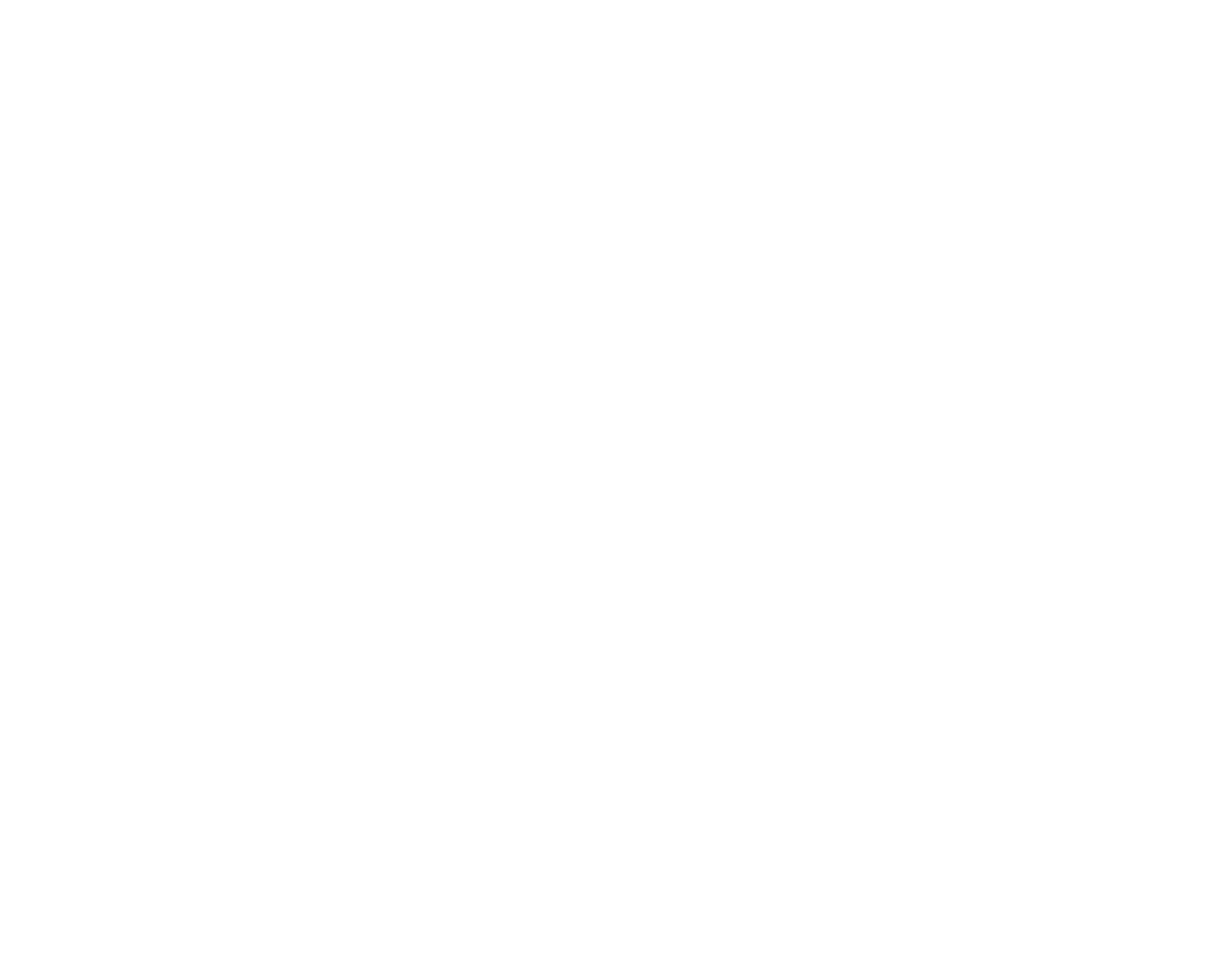
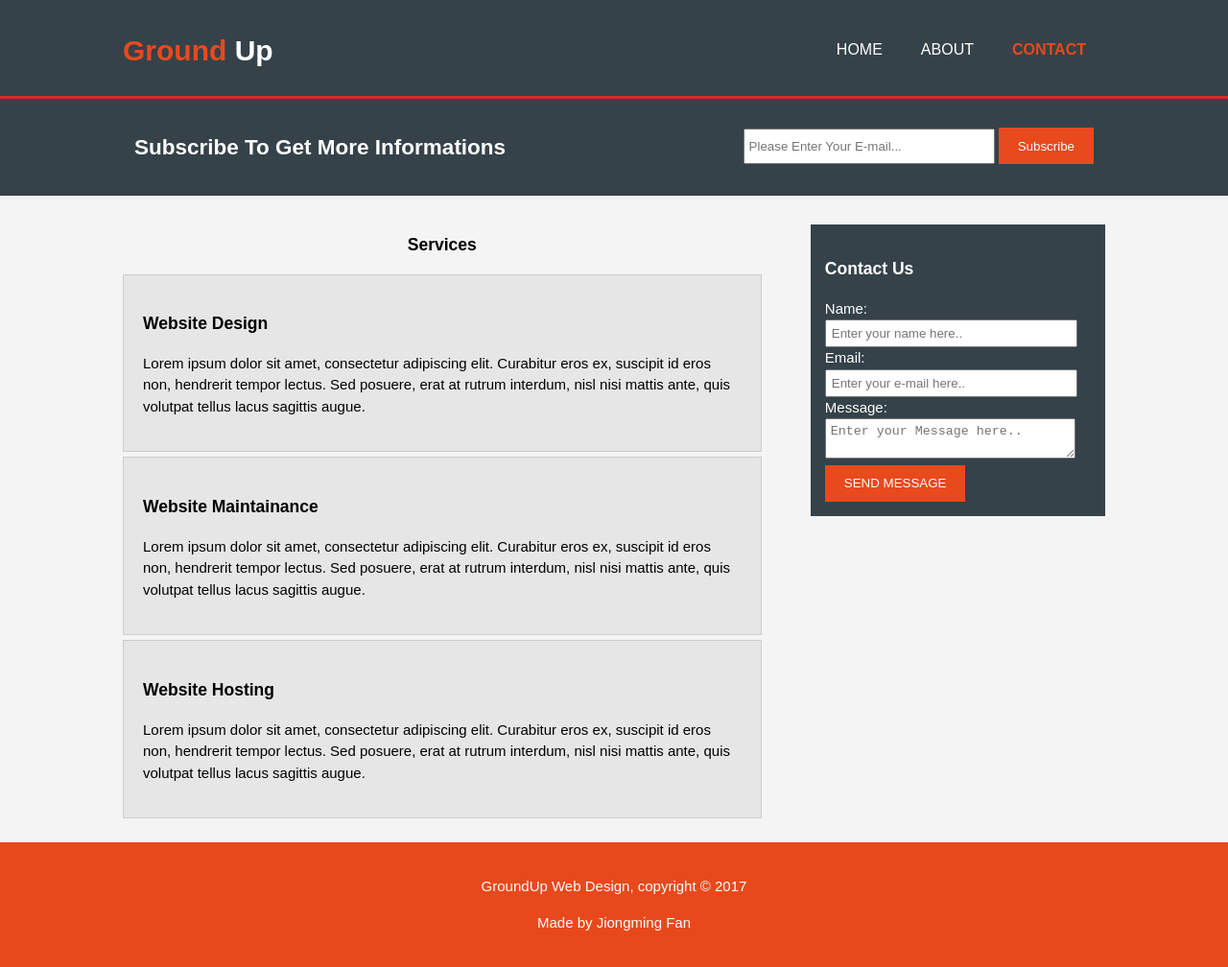
Before and after one commit to FanFanFantastic/GroundUpWebsites, a plain HTML site: page contact.html in a window 1280 px wide. Shown: the whole page at 96% size. Before the commit the page ends 800 px from the top, so only its background shows below. Drawn offline with Linux system fonts and the light colour scheme.

Commit message:
added contact functionalities

```diff
--- a/CSS/style.css
+++ b/CSS/style.css
@@ -195,5 +195,26 @@ footer
 {
     float: right;
     width: 30%;
-    margin-top: 10px;
+    margin-top: 20px;
 }
+
+
+/*Contact Page*/
+#services li
+{
+    padding:20px;
+    border: 1px solid #cccccc;
+    background: #e6e6e6;
+    margin-bottom: 5px;
+}
+
+#main-col h1
+{
+    text-align: center;
+}
+
+#sidebar .contact textarea, #sidebar .contact input
+{
+    width: 90%;
+    padding: 5px;
+}
--- a/contact.html
+++ b/contact.html
@@ -0,0 +1,103 @@
+<!DOCTYPE HTML>
+
+<html>
+
+    <head>
+        <meta charset="utf-8">
+        <meta name="viewport" content="width=device-width">
+        <meta name="author" content="Jiongming Fan">
+        <meta name="description" type="My Example website from 0 to finish with HTML5 and CSS">
+        <meta name="keywords" type="Jiongming Fan,HTML5 Example, FanFan_Fantastic, Groundup application">
+        <title>Fast Web Design|Contact</title>
+        <link rel="stylesheet" href="CSS/style.css">
+        <script type="text/javascript" src="js/global.js"></script>
+
+    </head>
+
+    <body>
+        <header>
+            <div class="container">
+                <div id="branding">
+                    <h1><span class="highlight">Ground </span>Up</h1>
+                </div>
+
+                <nav>
+                    <ul>
+                        <li> <a href="index.html">Home</a></li>
+                        <li> <a href="about.html">About</a></li>
+                        <li class="current"> <a href="contact.html">Contact</a></li>
+                    </ul>
+                </nav>
+            </div>
+        </header>
+
+
+
+        <section id="newsletter">
+            <div class="container">
+                <h1>Subscribe To Get More Informations</h1>
+                <form>
+                    <input type="email" placeholder="Please Enter Your E-mail...">
+                    <button type="submit" class="button_1">Subscribe</button>
+                </form>
+            </div>
+        </section>
+
+        <section id="main">
+            <div class="container">
+                <article id="main-col">
+                    <h1 class="page-title">Services</h1>
+                    <ul id="services">
+                        <li><h3>Website Design</h3>
+                            <p>
+                             Lorem ipsum dolor sit amet, consectetur adipiscing elit. Curabitur eros ex, suscipit id eros non, hendrerit tempor lectus. Sed posuere, erat at rutrum interdum, nisl nisi mattis ante, quis volutpat tellus lacus sagittis augue.
+                            </p>
+                        </li>
+                        <li><h3>Website Maintainance</h3>
+                            <p>
+                             Lorem ipsum dolor sit amet, consectetur adipiscing elit. Curabitur eros ex, suscipit id eros non, hendrerit tempor lectus. Sed posuere, erat at rutrum interdum, nisl nisi mattis ante, quis volutpat tellus lacus sagittis augue.
+                            </p>
+                        </li>
+                        <li><h3>Website Hosting</h3>
+                            <p>
+                             Lorem ipsum dolor sit amet, consectetur adipiscing elit. Curabitur eros ex, suscipit id eros non, hendrerit tempor lectus. Sed posuere, erat at rutrum interdum, nisl nisi mattis ante, quis volutpat tellus lacus sagittis augue.
+                            </p>
+                        </li>
+
+                    </ul>
+
+                </article>
+                <aside id="sidebar">
+                    <div class="dark">
+                        <h3>Contact Us</h3>
+                        <form class="contact">
+                            <label>Name:</label>
+                            <br>
+                            <input placeholder="Enter your name here.." type="text">
+                            <br>
+                            <label>Email:</label>
+                            <br>
+                            <input placeholder="Enter your e-mail here.." type="email">
+                            <br>
+                            <label>Message:</label>
+                            <br>
+                            <textarea placeholder="Enter your Message here.."></textarea>
+                            <br>
+                            <button class="button_1" type="submit">SEND MESSAGE</button>
+                        </form>
+                    </div>
+                </aside>
+            </div>
+        </section>
+
+        <footer>
+
+           <p>GroundUp Web Design, copyright &copy; 2017</p>
+           <p>Made by Jiongming Fan</p>
+
+        </footer>
+
+    </body>
+
+
+</html>
```
Also changed, not shown: about.html (+3 -3 lines), index.html (+3 -3 lines).
